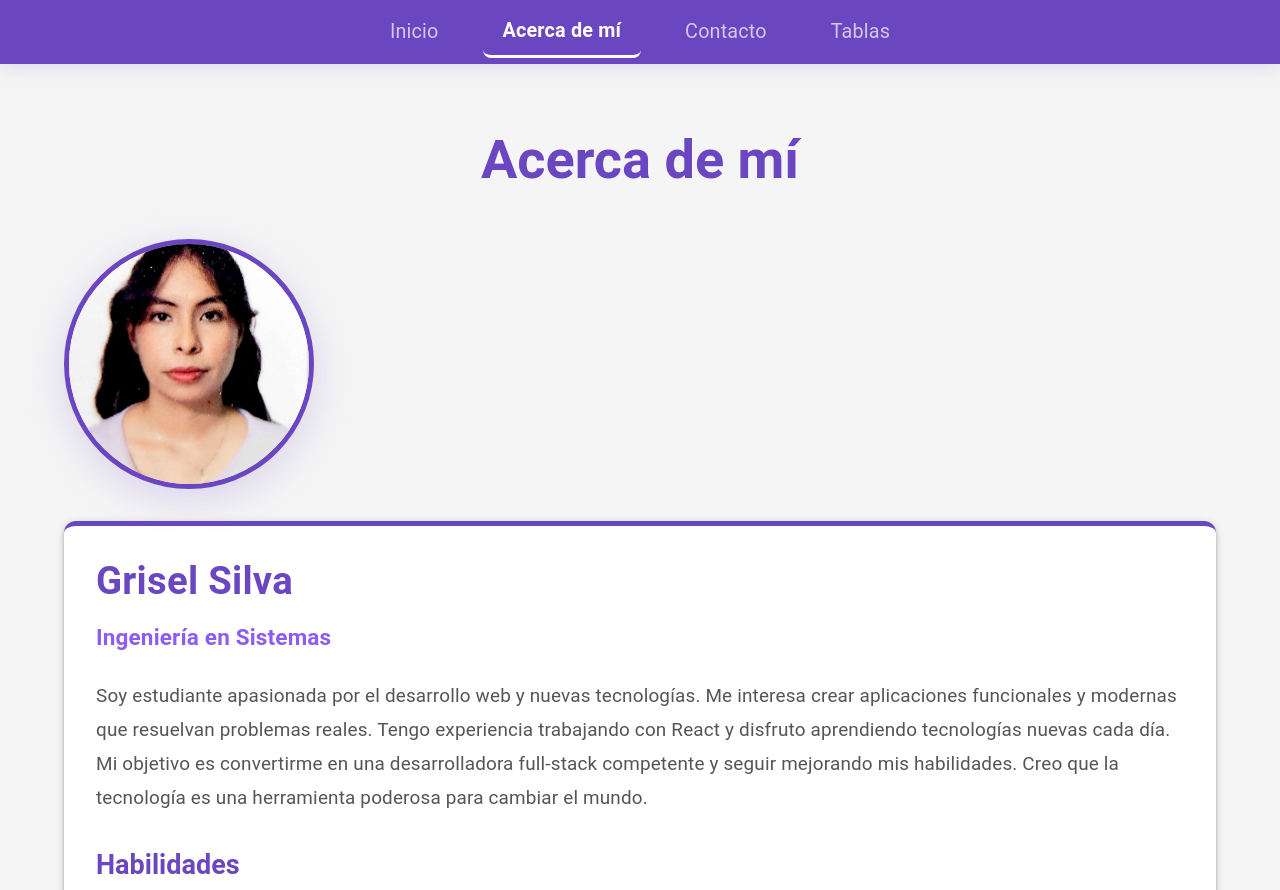
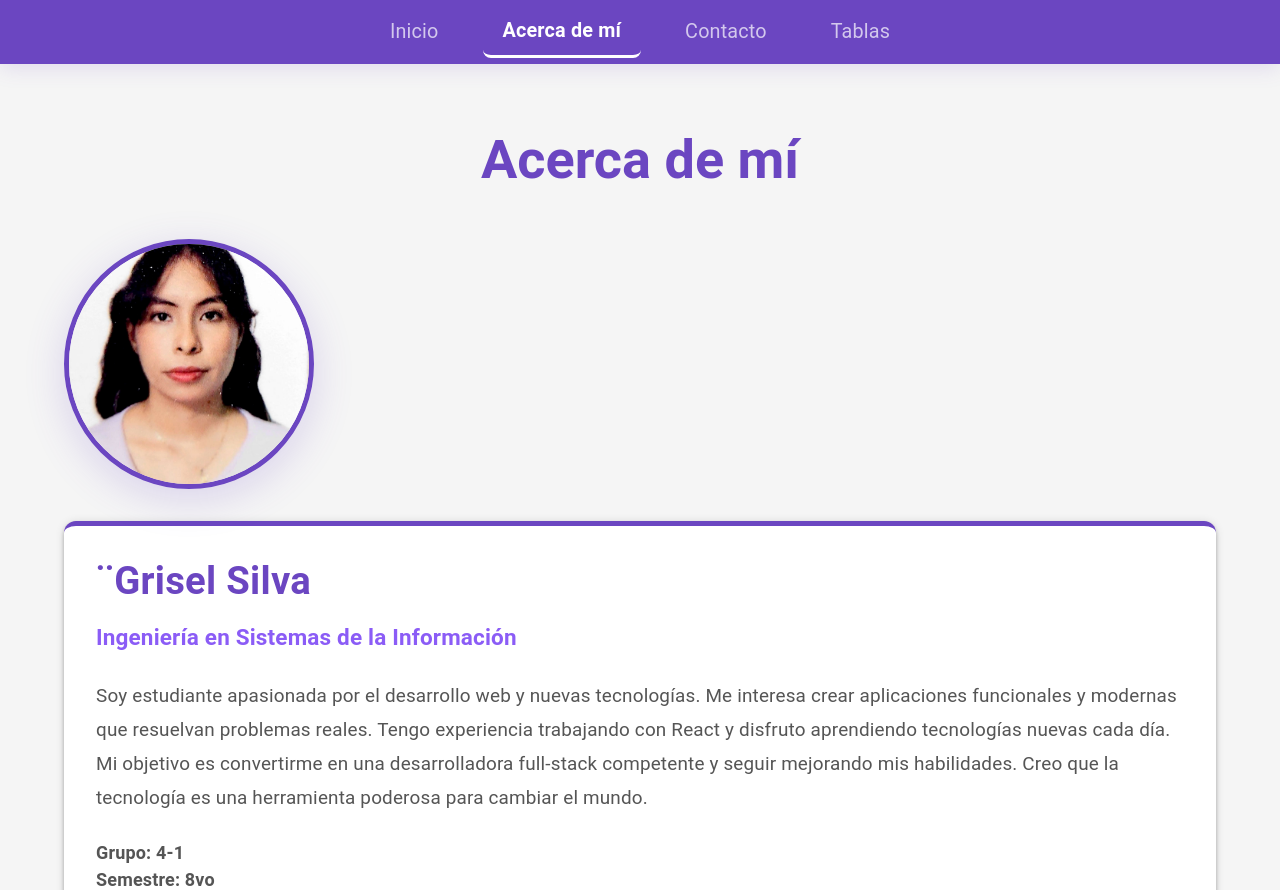
Before and after one commit to Grisel17/actividad-react, a React (Vite) app in the folder grisel/: page /acerca in a window 1280 px wide. Shown: the top 890 px of the page. Built offline with nearby package versions, Linux system fonts and the light colour scheme.

Commit message:
hook useContext en React

```diff
--- /dev/null
+++ b/grisel/src/components/PerfilResumen.jsx
@@ -0,0 +1,14 @@
+import { useAlumnoContext } from "../context/AlumnoContext";
+
+function PerfilResumen() {
+  const { alumno } = useAlumnoContext();
+
+  return (
+    <div>
+      <h2>Resumen del perfil</h2>
+      <p>{alumno.nombre} - {alumno.carrera}</p>
+    </div>
+  );
+}
+
+export default PerfilResumen;
--- /dev/null
+++ b/grisel/src/context/AlumnoContext.jsx
@@ -0,0 +1,22 @@
+import { createContext, useContext, useState } from "react";
+
+const AlumnoContext = createContext();
+
+export function AlumnoProvider({ children }) {
+  const [alumno] = useState({
+    nombre: "Grisel Silva",
+    carrera: "Ingeniería en Sistemas de la Información",
+    grupo: "4-1",
+    semestre: "8vo"
+  });
+
+  return (
+    <AlumnoContext.Provider value={{ alumno }}>
+      {children}
+    </AlumnoContext.Provider>
+  );
+}
+
+export function useAlumnoContext() {
+  return useContext(AlumnoContext);
+}
--- a/grisel/src/pages/Acerca.jsx
+++ b/grisel/src/pages/Acerca.jsx
@@ -1,7 +1,9 @@
 import { Container, Typography, Box, Paper, Avatar, Grid, Chip, Card, CardContent } from '@mui/material';
 import fotografia from '../assets/fotografia.jpeg';
-
+import { useAlumnoContext } from "../context/AlumnoContext";
 function Acerca() {
+  const { alumno } = useAlumnoContext();
+  const { nombre, carrera, grupo, semestre } = alumno || {};
   const habilidades = ['HTML', 'CSS', 'JavaScript', 'React', 'Material-UI', 'Node.js'];
 
   return (
@@ -51,14 +53,14 @@ function Acerca() {
                 gutterBottom
                 sx={{ color: '#6b46c1', fontWeight: 700 }}
               >
-                Grisel Silva
+                ¨{nombre}
               </Typography>
 
               <Typography
                 variant="h6"
                 sx={{ color: '#8b5cf6', fontWeight: 600, mb: 3 }}
               >
-                Ingeniería en Sistemas
+                {carrera}
               </Typography>
 
               <Typography
@@ -77,6 +79,15 @@ function Acerca() {
                 Mi objetivo es convertirme en una desarrolladora full-stack competente y seguir mejorando mis habilidades.
                 Creo que la tecnología es una herramienta poderosa para cambiar el mundo.
               </Typography>
+
+                 <Box sx={{ mb: 3 }}>
+                <Typography variant="body1" sx={{ color: '#555', fontWeight: 600 }}>
+                  <strong>Grupo:</strong> {grupo}
+                </Typography>
+                <Typography variant="body1" sx={{ color: '#555', fontWeight: 600 }}>
+                  <strong>Semestre:</strong> {semestre}
+                </Typography>
+              </Box>
 
               <Box sx={{ mt: 4 }}>
                 <Typography
--- a/grisel/src/pages/Home.jsx
+++ b/grisel/src/pages/Home.jsx
@@ -1,6 +1,8 @@
 import { Container, Typography, Box, Paper, Button } from '@mui/material';
 import { Link as RouterLink } from 'react-router-dom';
 import ArrowForwardIcon from '@mui/icons-material/ArrowForward';
+import PerfilResumen from "../components/PerfilResumen";
+
 
 function Home() {
   return (
@@ -21,7 +23,7 @@ function Home() {
         >
           ¡Bienvenido a mi Portafolio!
         </Typography>
-
+              <PerfilResumen />
         <Paper
           elevation={6}
           sx={{
```
Also changed, not shown: grisel/src/main.jsx (+10 -7 lines).
